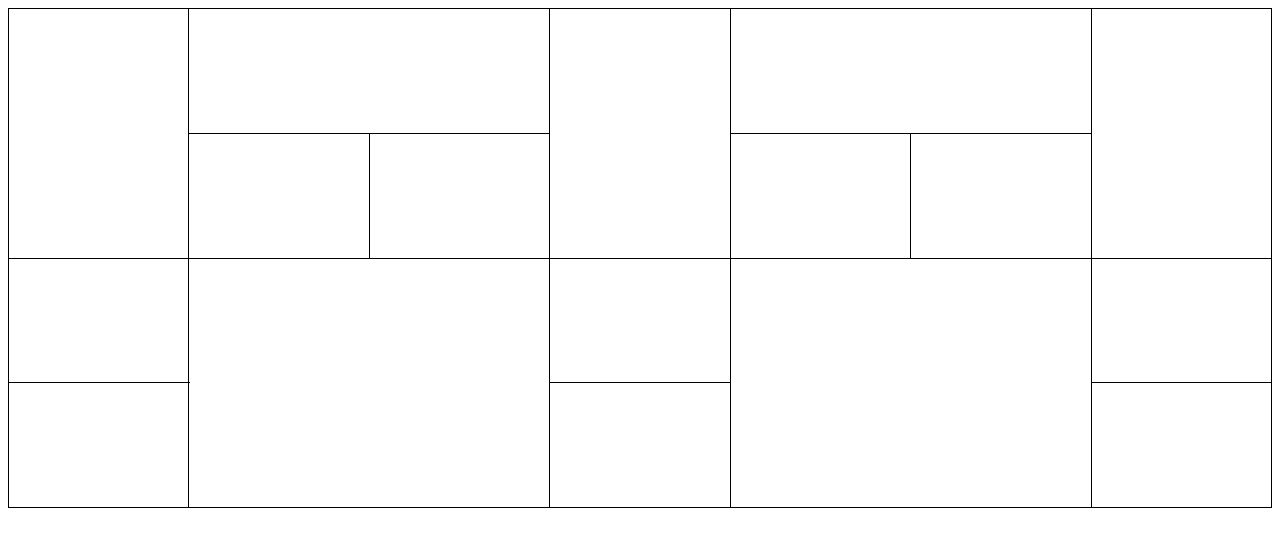
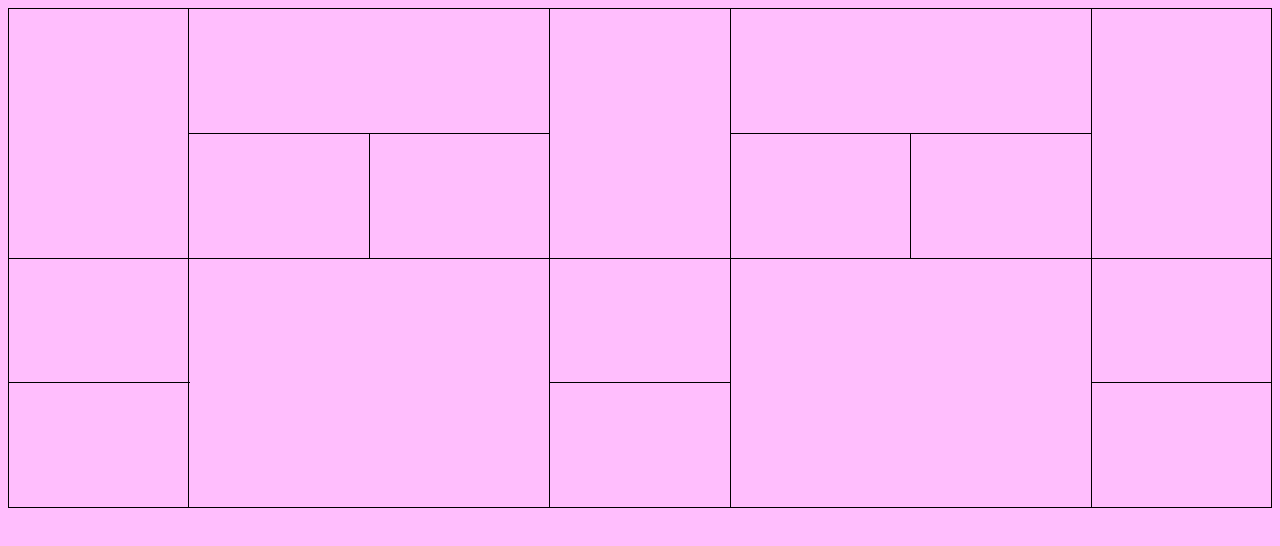
Before and after one commit to Zuhriddin2011/table, a plain HTML site: page index.html in a window 1280 px wide. Drawn offline with Linux system fonts and the light colour scheme.

Commit message:
last commit

```diff
--- a/css/main.css
+++ b/css/main.css
@@ -1,8 +1,13 @@
+body{
+    background-color: rgb(255, 190, 253);
+}
 table {
   width: 100%;
   height: 500px;
   border-collapse: collapse;
+
 }
 td {
   border: 1px solid black;
+  color: blue;
 }
--- a/index.html
+++ b/index.html
@@ -2,7 +2,7 @@
 <html lang="en">
 <head>
     <meta charset="UTF-8">
-    <title>Table Layout</title>
+    <title>Table </title>
 <link rel="stylesheet" href="./css/main.css">
 </head>
 <body>
@@ -33,6 +33,7 @@
             <td colspan="2"></td>
             <td colspan="2"></td>
         </tr>
+
     </table>
 </body>
 </html>
```
